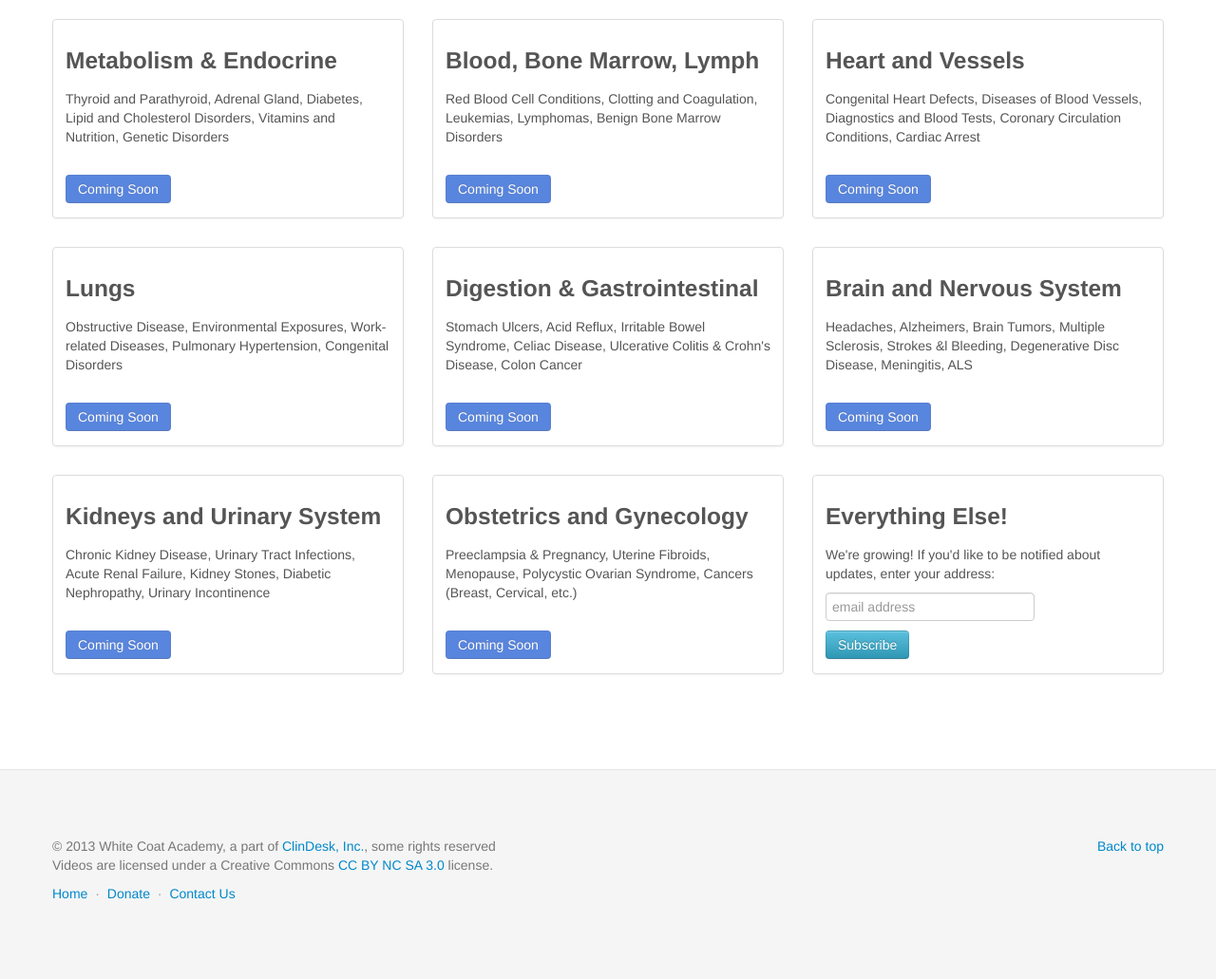
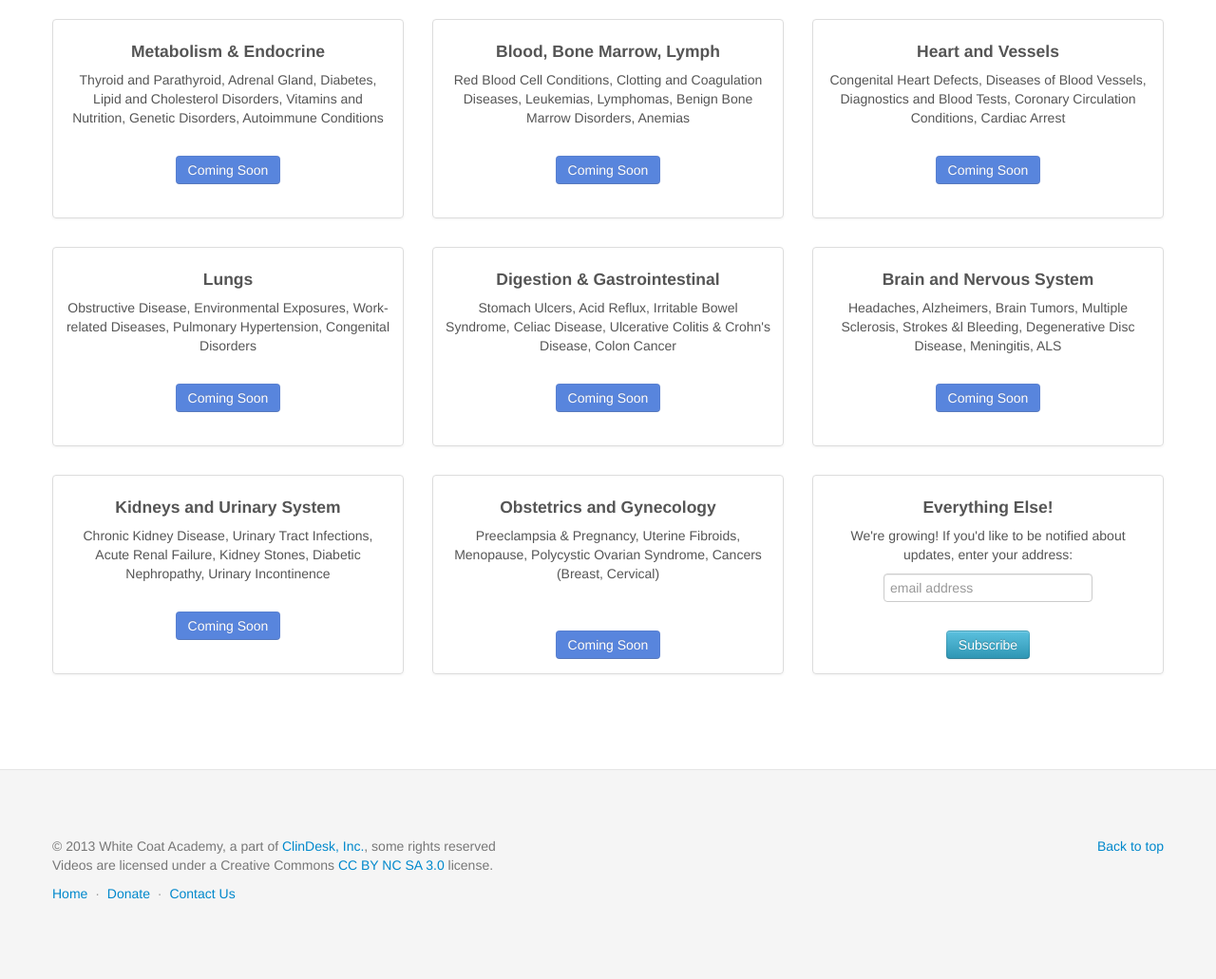
Before and after one commit to WhiteCoatAcademy/whitecoatacademy.org, a Flask app: page /conditions/ in a window 1280 px wide. Shown: the part 171-1202 px from the top of the page at 95% size. Run offline with Flask 2, Linux system fonts and the light colour scheme; some libraries are stand-ins or nearby versions.

Commit message:
Fix up page.

```diff
--- a/templates/_all_conditions.html
+++ b/templates/_all_conditions.html
@@ -1,11 +1,11 @@
 {# TODO: Make this a modularized for loop via Flask whatnots. #}
-<div class="row-fluid fixed-disease-height">
+<div class="row-fluid fixed-disease-height" style="text-align:center">
   <ul class="thumbnails">
     <li class="span4">
       <div class="thumbnail">
         <div class="caption">
-          <h3>Metabolism &amp; Endocrine</h3>
-          <p>Thyroid and Parathyroid, Adrenal Gland, Diabetes, Lipid and Cholesterol Disorders, Vitamins and Nutrition, Genetic Disorders</p><br>
+          <h4>Metabolism &amp; Endocrine</h4>
+          <p>Thyroid and Parathyroid, Adrenal Gland, Diabetes, Lipid and Cholesterol Disorders, Vitamins and Nutrition, Genetic Disorders, Autoimmune Conditions</p><br>
           <p><a href="#" class="btn btn-primary" disabled>Coming Soon</a></p>
           {#<p><a href="metabolism-and-endocrine/" class="btn btn-primary">See Metabolism and Endocrine</a></p>#}
         </div>
@@ -14,11 +14,11 @@
     <li class="span4">
       <div class="thumbnail">
         <div class="caption">
-          <h3>Blood, Bone Marrow, Lymph</h3>
+          <h4>Blood, Bone Marrow, Lymph</h4>
           <p>Red Blood Cell Conditions,
-          Clotting and Coagulation,
+          Clotting and Coagulation Diseases,
           Leukemias, Lymphomas,
-          Benign Bone Marrow Disorders
+          Benign Bone Marrow Disorders, Anemias
           </p><br>
           <p><a href="#" class="btn btn-primary" disabled>Coming Soon</a></p>
         </div>
@@ -27,7 +27,7 @@
     <li class="span4">
       <div class="thumbnail">
         <div class="caption">
-          <h3>Heart and Vessels</h3>
+          <h4>Heart and Vessels</h4>
           <p>Congenital Heart Defects, Diseases of Blood Vessels, Diagnostics and Blood Tests, Coronary Circulation Conditions, Cardiac Arrest</p><br>
           <p><a href="#" class="btn btn-primary" disabled>Coming Soon</a></p>
         </div>
@@ -36,12 +36,12 @@
   </ul>
 </div>
 
-<div class="row-fluid fixed-disease-height">
+<div class="row-fluid fixed-disease-height" style="text-align:center">
   <ul class="thumbnails">
     <li class="span4">
       <div class="thumbnail">
         <div class="caption">
-          <h3>Lungs</h3>
+          <h4>Lungs</h4>
           <p>Obstructive Disease,
           Environmental Exposures,
           Work-related Diseases,
@@ -54,7 +54,7 @@
     <li class="span4">
       <div class="thumbnail">
         <div class="caption">
-          <h3>Digestion &amp; Gastrointestinal</h3>
+          <h4>Digestion &amp; Gastrointestinal</h4>
           <p>Stomach Ulcers, Acid Reflux,
           Irritable Bowel Syndrome,
           Celiac Disease, Ulcerative Colitis &amp; Crohn's Disease,
@@ -66,7 +66,7 @@
     <li class="span4">
       <div class="thumbnail">
         <div class="caption">
-          <h3>Brain and Nervous System</h3>
+          <h4>Brain and Nervous System</h4>
           <p>Headaches, Alzheimers,
           Brain Tumors, Multiple Sclerosis,
           Strokes &ampl Bleeding,
@@ -80,12 +80,12 @@
 </div>
 
 
-<div class="row-fluid fixed-disease-height">
+<div class="row-fluid fixed-disease-height" style="text-align:center">
   <ul class="thumbnails">
     <li class="span4">
       <div class="thumbnail">
         <div class="caption">
-          <h3>Kidneys and Urinary System</h3>
+          <h4>Kidneys and Urinary System</h4>
           <p>Chronic Kidney Disease, Urinary Tract Infections,
           Acute Renal Failure, Kidney Stones,
           Diabetic Nephropathy,
@@ -97,12 +97,12 @@
     <li class="span4">
       <div class="thumbnail">
         <div class="caption">
-          <h3>Obstetrics and Gynecology</h3>
+          <h4>Obstetrics and Gynecology</h4>
           <p>Preeclampsia &amp; Pregnancy,
           Uterine Fibroids,
           Menopause,
           Polycystic Ovarian Syndrome,
-          Cancers (Breast, Cervical, etc.)</p><br>
+          Cancers (Breast, Cervical)</p><br><br>
           <p><a href="#" class="btn btn-primary" disabled>Coming Soon</a></p>
         </div>
       </div>
@@ -112,9 +112,9 @@
         <div class="caption">
             <form action="http://clindesk.us5.list-manage2.com/subscribe/post?u=b6cec37bff09d081f3eee6c75&amp;id=b4d36636c9" method="post" id="mc-embedded-subscribe-form" name="mc-embedded-subscribe-form" class="validate" target="_blank">
 
-          <h3><b>Everything Else!</b></h3>
+          <h4><b>Everything Else!</b></h4>
           <p>We're growing! If you'd like to be notified about updates, enter your address:</p>
-              <input type="email" value="" name="EMAIL" class="email" id="mce-EMAIL" placeholder="email address" required>
+              <input type="email" value="" name="EMAIL" class="email" id="mce-EMAIL" placeholder="email address" required><br><br>
               <div class="clear"><input type="submit" value="Subscribe" name="subscribe" id="mc-embedded-subscribe" class="btn btn-info"></div>
             </form>
         </div>
```
